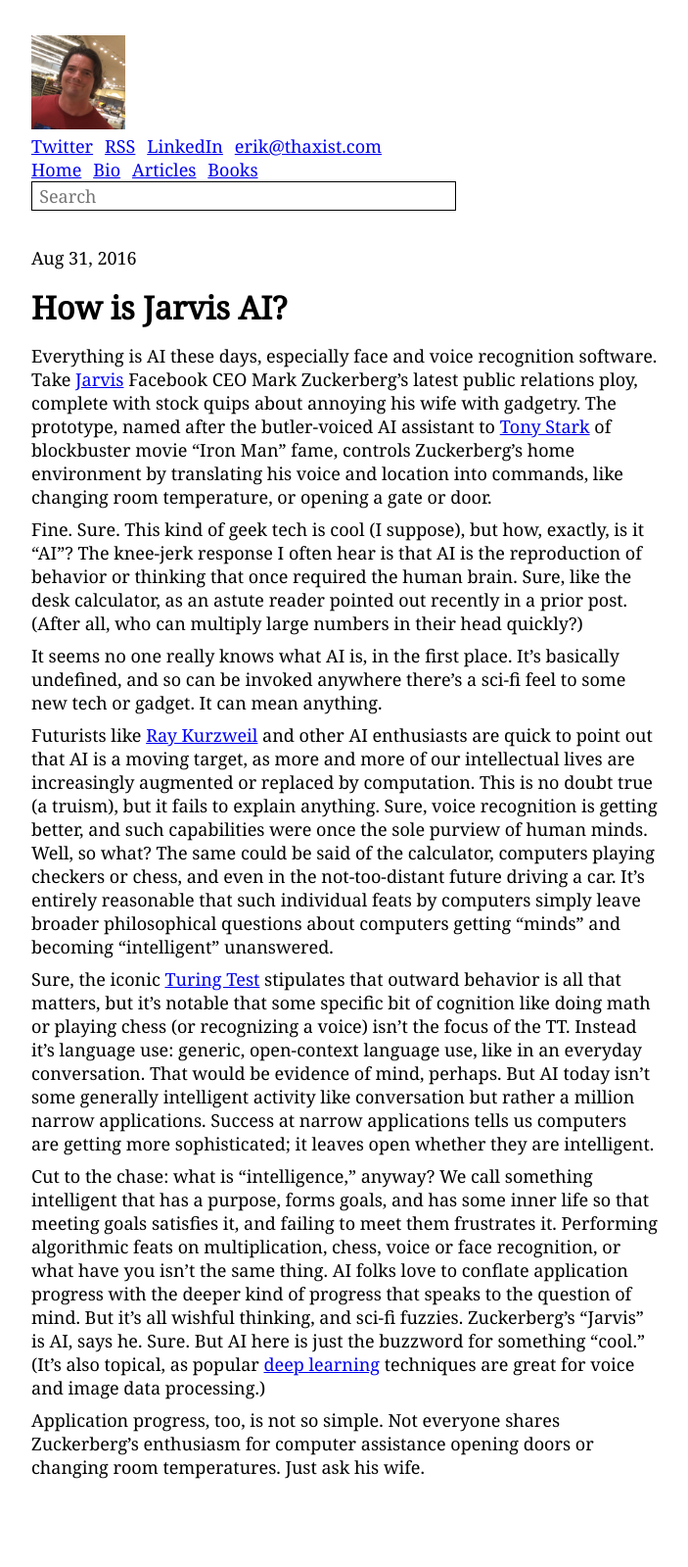
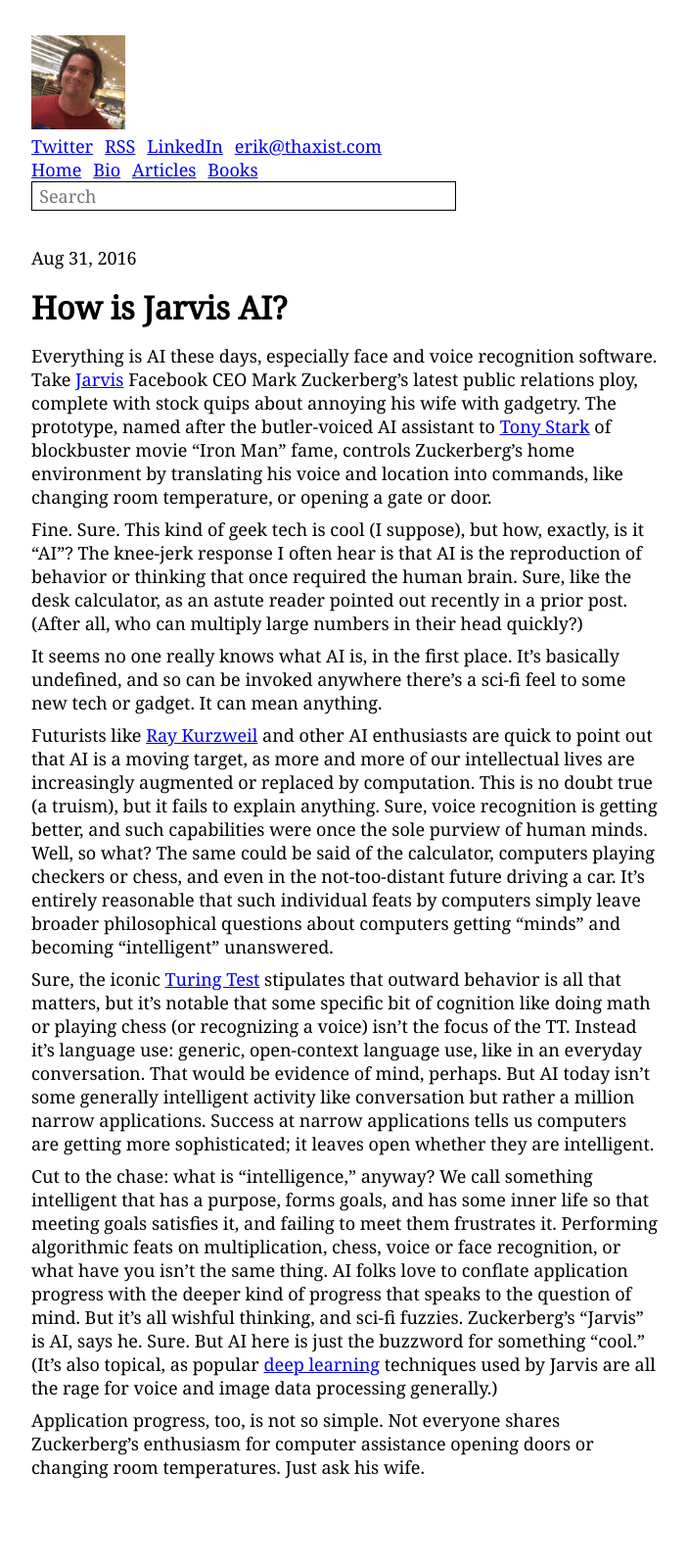
Before and after one commit to thaxist/thaxist.github.io, a Jekyll site: the page built from _posts/2016/2016-08-31-Zuckerberg-Jarvis-AI.md, in a window 1280 px wide. Shown: the whole page at 98% size, without its empty margins (288-991 px from the left). Built offline with Jekyll 4.4.1, drawn with Linux system fonts in a browser that asks for light colours; comment, search, counter and statistics services are not loaded.

Commit message:
Update 2016-08-31-Zuckerberg-Jarvis-AI.md

```diff
--- a/_posts/2016/2016-08-31-Zuckerberg-Jarvis-AI.md
+++ b/_posts/2016/2016-08-31-Zuckerberg-Jarvis-AI.md
@@ -15,6 +15,6 @@
 
 Sure, the iconic [Turing Test](https://en.wikipedia.org/wiki/Turing_test) stipulates that outward behavior is all that matters, but it's notable that some specific bit of cognition like doing math or playing chess (or recognizing a voice) isn't the focus of the TT.  Instead it's language use:  generic, open-context language use, like in an everyday conversation.  That would be evidence of mind, perhaps.  But AI today isn't some generally intelligent activity like conversation but rather a million narrow applications.  Success at narrow applications tells us computers are getting more sophisticated; it leaves open whether they are intelligent.
 
-Cut to the chase:  what is "intelligence," anyway?  We call something intelligent that has a purpose, forms goals, and has some inner life so that meeting goals satisfies it, and failing to meet them frustrates it.  Performing algorithmic feats on multiplication, chess, voice or face recognition, or what have you isn't the same thing.  AI folks love to conflate application progress with the deeper kind of progress that speaks to the question of mind.  But it's all wishful thinking, and sci-fi fuzzies.  Zuckerberg's "Jarvis" is AI, says he.  Sure.  But AI here is just the buzzword for something "cool."  (It's also topical, as popular [deep learning](https://en.wikipedia.org/wiki/Deep_learning) techniques are great for voice and image data processing.)
+Cut to the chase:  what is "intelligence," anyway?  We call something intelligent that has a purpose, forms goals, and has some inner life so that meeting goals satisfies it, and failing to meet them frustrates it.  Performing algorithmic feats on multiplication, chess, voice or face recognition, or what have you isn't the same thing.  AI folks love to conflate application progress with the deeper kind of progress that speaks to the question of mind.  But it's all wishful thinking, and sci-fi fuzzies.  Zuckerberg's "Jarvis" is AI, says he.  Sure.  But AI here is just the buzzword for something "cool."  (It's also topical, as popular [deep learning](https://en.wikipedia.org/wiki/Deep_learning) techniques used by Jarvis are all the rage for voice and image data processing generally.)
 
 Application progress, too, is not so simple.  Not everyone shares Zuckerberg's enthusiasm for computer assistance opening doors or changing room temperatures.  Just ask his wife.
```
